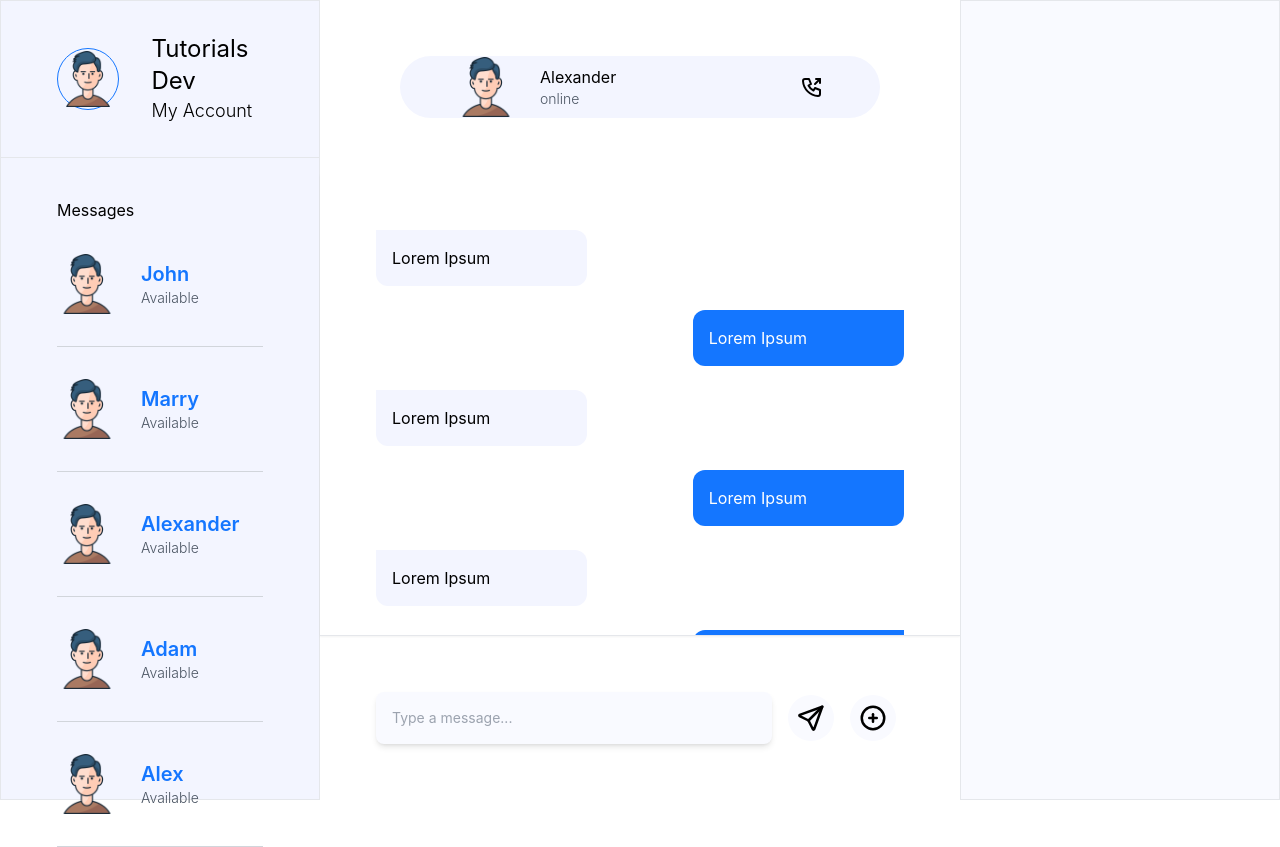
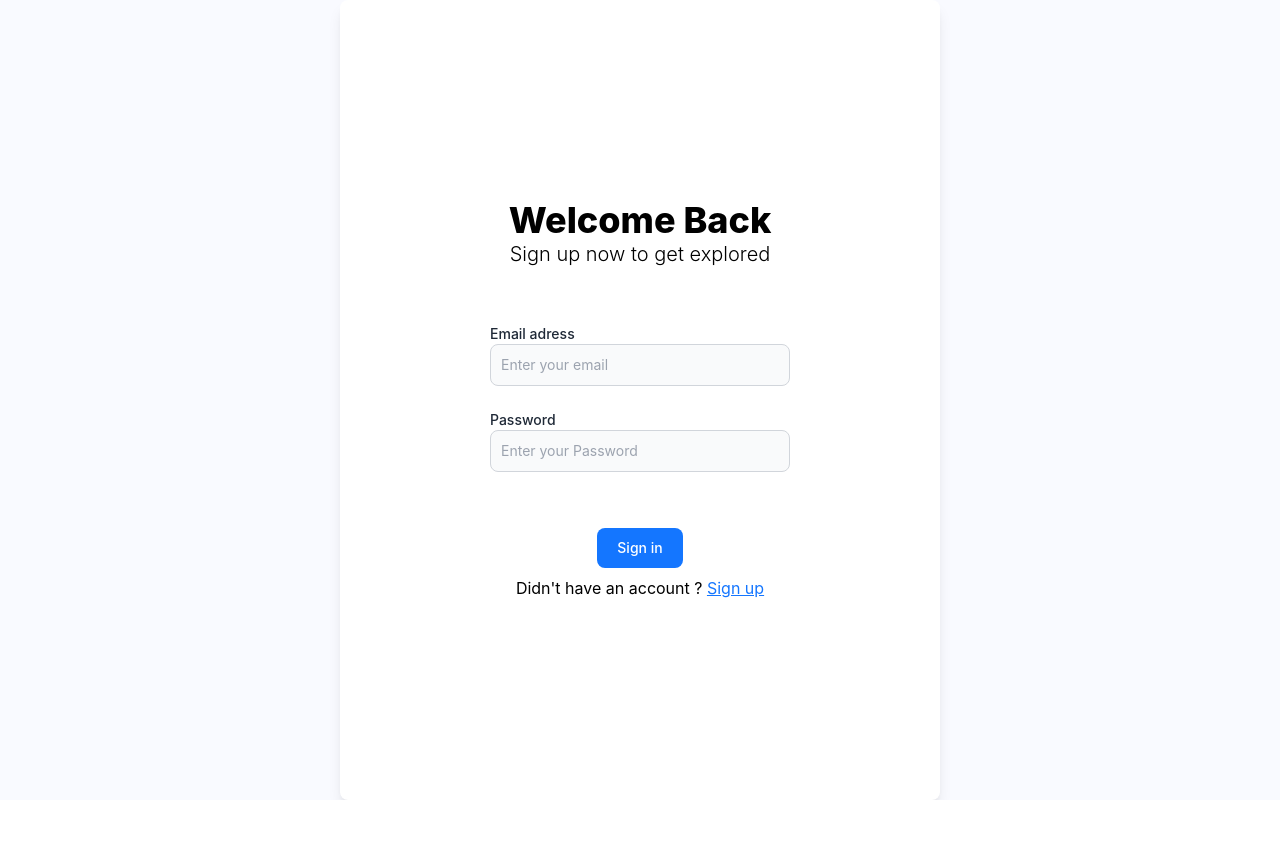
Before and after one commit to ffatihsen/MessengerCloneFrontend, a React (Create React App) app: page /user/sign_in in a window 1280 px wide. Before the commit this address led to /. After the commit the page ends 800 px from the top, so only its background shows below. Built offline with nearby package versions, Linux system fonts and the light colour scheme.

Commit message:
App.js de hata giderildi. Form da backende istek gönderilmesi login ve register sağlandı. Dashboard da conversations bilgileri çekildi.

```diff
--- a/src/App.js
+++ b/src/App.js
@@ -4,9 +4,9 @@ import Form from './modules/Form';
 import {Routes, Route, Navigate} from "react-router-dom"
 function App() {
 
-  const ProtectedRoute = ({children}) => {
-    const isLoggedIn = localStorage.getItem('user:token') !== null || true
-    if(!isLoggedIn) {
+  const ProtectedRoute = ({children, auth=false}) => {
+    const isLoggedIn = localStorage.getItem('user:token') !== null || false
+    if(!isLoggedIn && auth) {
       return <Navigate to = {"/user/sign_in" } />
     }
     else if(isLoggedIn && ["/user/sign_in", "/user/sign_up"].includes(window.location.pathname)){
@@ -22,7 +22,7 @@ function App() {
     <Routes>
 
       <Route path='/' element={
-      <ProtectedRoute>
+      <ProtectedRoute auth = {true }>
         <Dashboard />
       </ProtectedRoute>} />
 
--- a/src/modules/Dashboard/index.js
+++ b/src/modules/Dashboard/index.js
@@ -1,6 +1,12 @@
-import React from 'react'
+import React, { useEffect, useState } from 'react'
 
 import Avatar from "../../assets/avatar.png"
+import AvatarMe from "../../assets/avatarMe.png"
+import Avatar2 from "../../assets/avatarY1.jpeg"
+import Avatar3 from "../../assets/avatarWoman.png"
+import Avatar4 from "../../assets/avatar4.png"
+import Avatar5 from "../../assets/avatar5.png"
+
 import Input from '../../components/Input'
 
 const Dashboard = () => {
@@ -9,12 +15,12 @@ const Dashboard = () => {
         {
             name:"John",
             status:"Available",
-            img:Avatar
+            img:Avatar2
         },
         {
             name:"Marry",
             status:"Available",
-            img:Avatar
+            img:Avatar3
         },
         {
             name:"Alexander",
@@ -24,23 +30,45 @@ const Dashboard = () => {
         {
             name:"Adam",
             status:"Available",
-            img:Avatar
+            img:Avatar4
         },
         {
             name:"Alex",
             status:"Available",
-            img:Avatar
+            img:Avatar5
         }
     ]
 
+    useEffect(()=>{
+        const loggedInUser = JSON.parse(localStorage.getItem("user:detail"));
+
+        const fetcConversations = async () => {
+            const res = await fetch(`http://localhost:8000/api/conversations/${loggedInUser?.id}`,{
+                method:"GET",
+                headers:{
+                    "Content-Type" : "application/json",
+                }
+            });
+            const resData = await res.json()
+            setConversations(resData);
+        };
+        fetcConversations();
+    },[])
+
+    const [user,setUser] = useState(JSON.parse(localStorage.getItem("user:detail")));
+    const [conversations,setConversations] = useState([]);
+
+
   return (
     <div className='w-screen flex'>
+
+
         <div className='w-[25%] border  h-screen bg-secondary'>
             <div className='flex  items-center my-8 mx-14'>
-                <div className='border border-primary p-[2px] rounded-full ' >  <img src={Avatar} width={75} height={75} /> </div>
+                <div className='border border-primary p-[2px] rounded-full ' >  <img src={AvatarMe} width={75} height={75} /> </div>
 
                 <div className='ml-8'>
-                    <h3 className='text-2xl'>Tutorials Dev</h3>
+                    <h3 className='text-2xl'>{user?.fullName}</h3>
                     <p className='text-lg font-light'>My Account</p>
                 </div>
             </div>
@@ -51,15 +79,15 @@ const Dashboard = () => {
                 Messages
                 <div className=' text-primary text-lg' >
                     {
-                        contacts.map(({name,img,status}) => {
+                        conversations.map(({conversationId, user}) => {
                             return (
                                 <div className='flex  items-center py-8 border-b border-b-gray-300'>
                                 <div className='cursor-pointer flex items-center'>
-                                    <div>  <img src={img} width={60} height={60} /> </div>
+                                    <div>  <img src={Avatar2} width={60} height={60} /> </div>
 
                                     <div className='ml-6'>
-                                        <h3 className='text-xl font-semibold'>{name} </h3>
-                                        <p className='text-sm font-light text-gray-600'>{status} </p>
+                                        <h3 className='text-xl font-semibold'>{user?.fullName} </h3>
+                                        <p className='text-sm font-light text-gray-600'>{user?.email} </p>
                                     </div>
 
                                 </div>
@@ -94,28 +122,28 @@ const Dashboard = () => {
         <div className='h-[75%]  w-full overflow-scroll border-b shadow-sm'>
                     <div className='p-14'>
                         <div className='max-w-[40%] bg-secondary rounded-b-xl rounded-tr-xl p-4 mb-6'>
-                            Lorem Ipsum
+                            Hello Fatih !
                         </div>
 
                         <div className='max-w-[40%] bg-primary rounded-b-xl rounded-tl-xl ml-auto p-4 text-white mb-6'>
-                            Lorem Ipsum
+                            Hi Alexander
                         </div>
 
                         <div className='max-w-[40%] bg-secondary rounded-b-xl rounded-tr-xl p-4 mb-6'>
-                            Lorem Ipsum
+                            How are you ?
                         </div>
 
                         <div className='max-w-[40%] bg-primary rounded-b-xl rounded-tl-xl ml-auto p-4 text-white mb-6'>
-                            Lorem Ipsum
+                            I'm good and you :)
                         </div>
 
 
                         <div className='max-w-[40%] bg-secondary rounded-b-xl rounded-tr-xl p-4 mb-6'>
-                            Lorem Ipsum
+                            I'm bad :/
                         </div>
 
                         <div className='max-w-[40%] bg-primary rounded-b-xl rounded-tl-xl ml-auto p-4 text-white mb-6'>
-                            Lorem Ipsum
+                            Why ? What happend ?
                         </div>
 
 
--- a/src/modules/Form/index.js
+++ b/src/modules/Form/index.js
@@ -17,12 +17,41 @@ const Form = ({
 
     const navigate = useNavigate()
 
+    const handleSubmit = async (e) => {
+        e.preventDefault();
+        console.log("data->",data);
+        const res = await fetch(`http://localhost:8000/api/${isSignInPage ? "login" : "register"}`, {
+            method:"POST",
+            headers:{
+                "Content-Type" : "application/json"
+            },
+            body:JSON.stringify(data)
+        });
+
+
+        if(res.status  === 400){
+            alert("Invalid credentials")
+        }
+        else{
+            const resData = await res.json();
+            if(resData.token){
+                localStorage.setItem("user:token",resData.token);
+                localStorage.setItem("user:detail",JSON.stringify(resData.user));
+                navigate("/");
+            }
+
+        }
+
+
+
+    }
+
   return (
     <div className="bg-light h-screen flex items-center justify-center">
             <div className="bg-white w-[600px] h-[800px] shadow-lg rounded-lg flex flex-col justify-center items-center">
             <div className=" text-4xl font-extrabold">Welcome {isSignInPage && "Back" } </div>
             <div className=" text-xl font-light mb-14"> {isSignInPage ? "Sign up now to get explored" : "Sign up now to get started"} </div>
-            <form className="flex flex-col items-center w-full" onSubmit={()=>{console.log("submit yapıldı->",data);}} >
+            <form className="flex flex-col items-center w-full" onSubmit={(e)=>{handleSubmit(e);}} >
                 { !isSignInPage && <Input label="Full name" name="name" placeHolder="Enter your full name" className="mb-6" value={data.fullName} onChange={(e) => {setData({...data, fullName: e.target.value})}}  />}
                 <Input label="Email adress" type="email" name="email" placeHolder="Enter your email"className="mb-6" value={data.email} onChange={(e) => {setData({...data, email: e.target.value})}} />
                 <Input label="Password" type="password" name="password" placeHolder="Enter your Password" className="mb-14" value={data.password} onChange={(e) => {setData({...data, password: e.target.value})}} />
```
